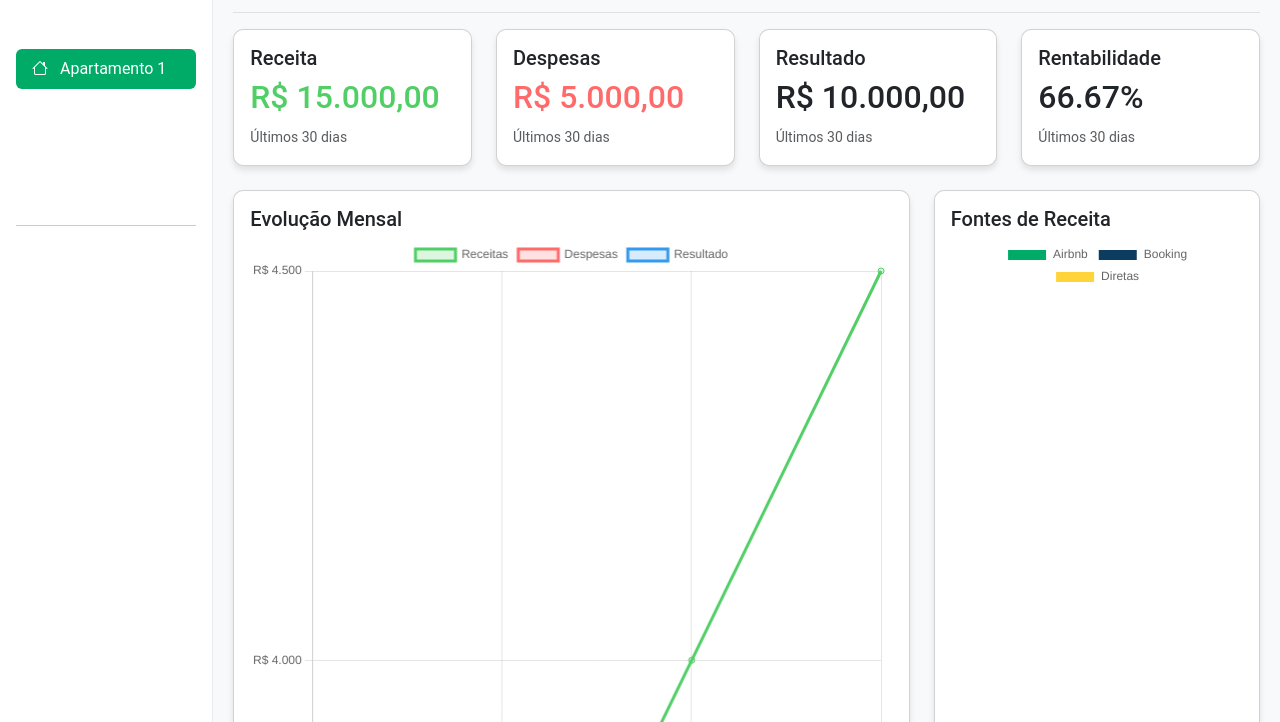
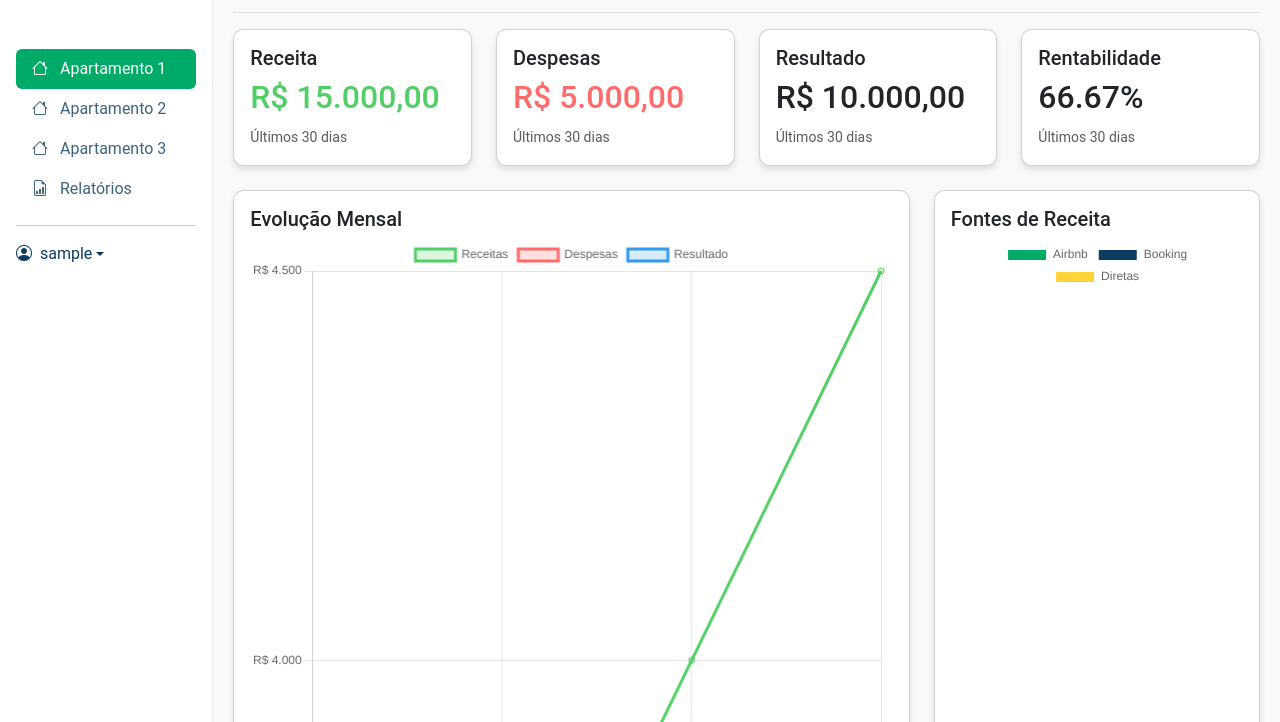
Before and after one commit to filipegajo89/flowbnb, a plain HTML site: page pages/property.html in a window 1280 px wide. Shown: the part 78-800 px from the top of the page. Drawn offline with nearby package versions, Linux system fonts and the light colour scheme; sample sign-in values are in the browser's storage.

Commit message:
Update property.html

```diff
--- a/pages/property.html
+++ b/pages/property.html
@@ -28,25 +28,25 @@
                             </a>
                         </li>
                         <li>
-                            <a href="#" class="nav-link text-white" id="property1Link" onclick="loadProperty('property1')">
+                            <a href="#" class="nav-link" id="property1Link" onclick="loadProperty('property1')">
                                 <i class="bi bi-house me-2"></i>
                                 Apartamento 1
                             </a>
                         </li>
                         <li>
-                            <a href="#" class="nav-link text-white" id="property2Link" onclick="loadProperty('property2')">
+                            <a href="#" class="nav-link" id="property2Link" onclick="loadProperty('property2')">
                                 <i class="bi bi-house me-2"></i>
                                 Apartamento 2
                             </a>
                         </li>
                         <li>
-                            <a href="#" class="nav-link text-white" id="property3Link" onclick="loadProperty('property3')">
+                            <a href="#" class="nav-link" id="property3Link" onclick="loadProperty('property3')">
                                 <i class="bi bi-house me-2"></i>
                                 Apartamento 3
                             </a>
                         </li>
                         <li>
-                            <a href="#" class="nav-link text-white" onclick="showReports()">
+                            <a href="#" class="nav-link" onclick="showReports()">
                                 <i class="bi bi-file-earmark-bar-graph me-2"></i>
                                 Relatórios
                             </a>
@@ -54,7 +54,7 @@
                     </ul>
                     <hr>
                     <div class="dropdown">
-                        <a href="#" class="d-flex align-items-center text-white text-decoration-none dropdown-toggle" id="dropdownUser1" data-bs-toggle="dropdown" aria-expanded="false">
+                        <a href="#" class="d-flex align-items-center text-decoration-none dropdown-toggle" id="dropdownUser1" data-bs-toggle="dropdown" aria-expanded="false">
                             <i class="bi bi-person-circle me-2"></i>
                             <span id="userName">Usuário</span>
                         </a>
```
